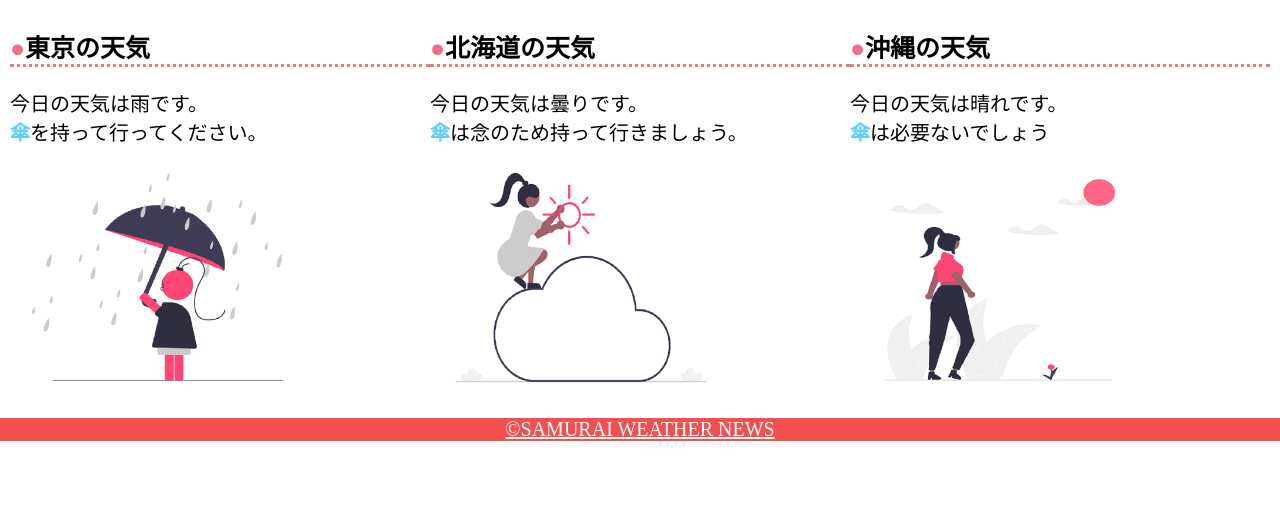
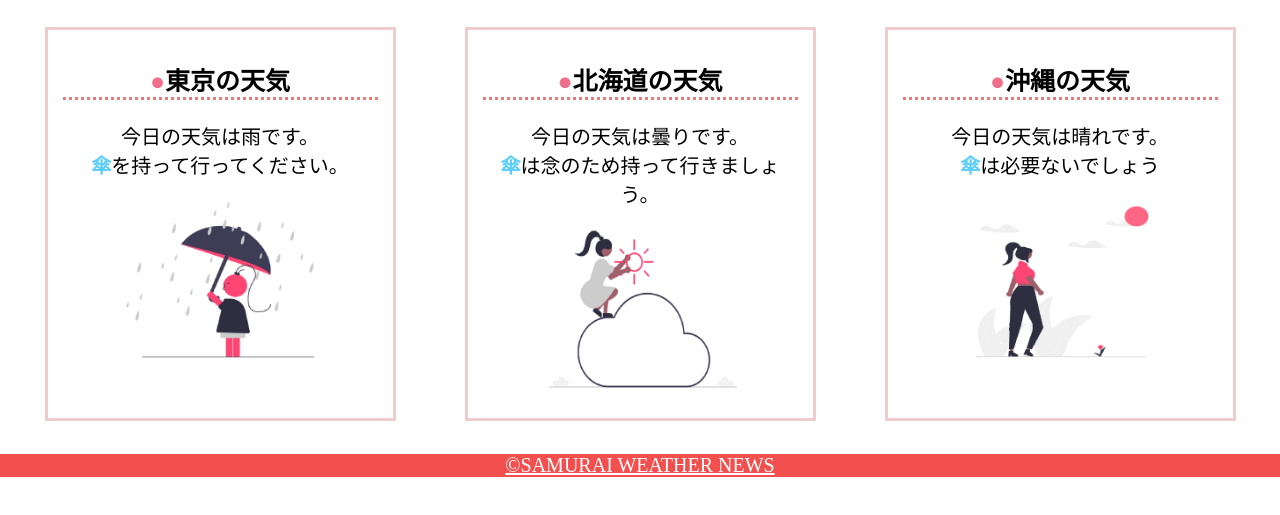
Before and after one commit to marukun1991/html-css-basic-kadai, a plain HTML site: page kadai_022/kadai_022.html in a window 1280 px wide. Shown: the part 49-564 px from the top of the page. Drawn offline with Linux system fonts and the light colour scheme.

Commit message:
Add files via upload

```diff
--- a/kadai_022/style.css
+++ b/kadai_022/style.css
@@ -77,3 +77,11 @@ h2::before {
     footer a:hover {
         color: rgb(245, 178, 168);
     }
+
+    .contents {
+        border: 3px solid rgb(238, 204, 204);
+        flex-basis:25% ;
+        padding: 10px 15px;
+        margin:20px 0;
+        text-align: center;
+     }
```
